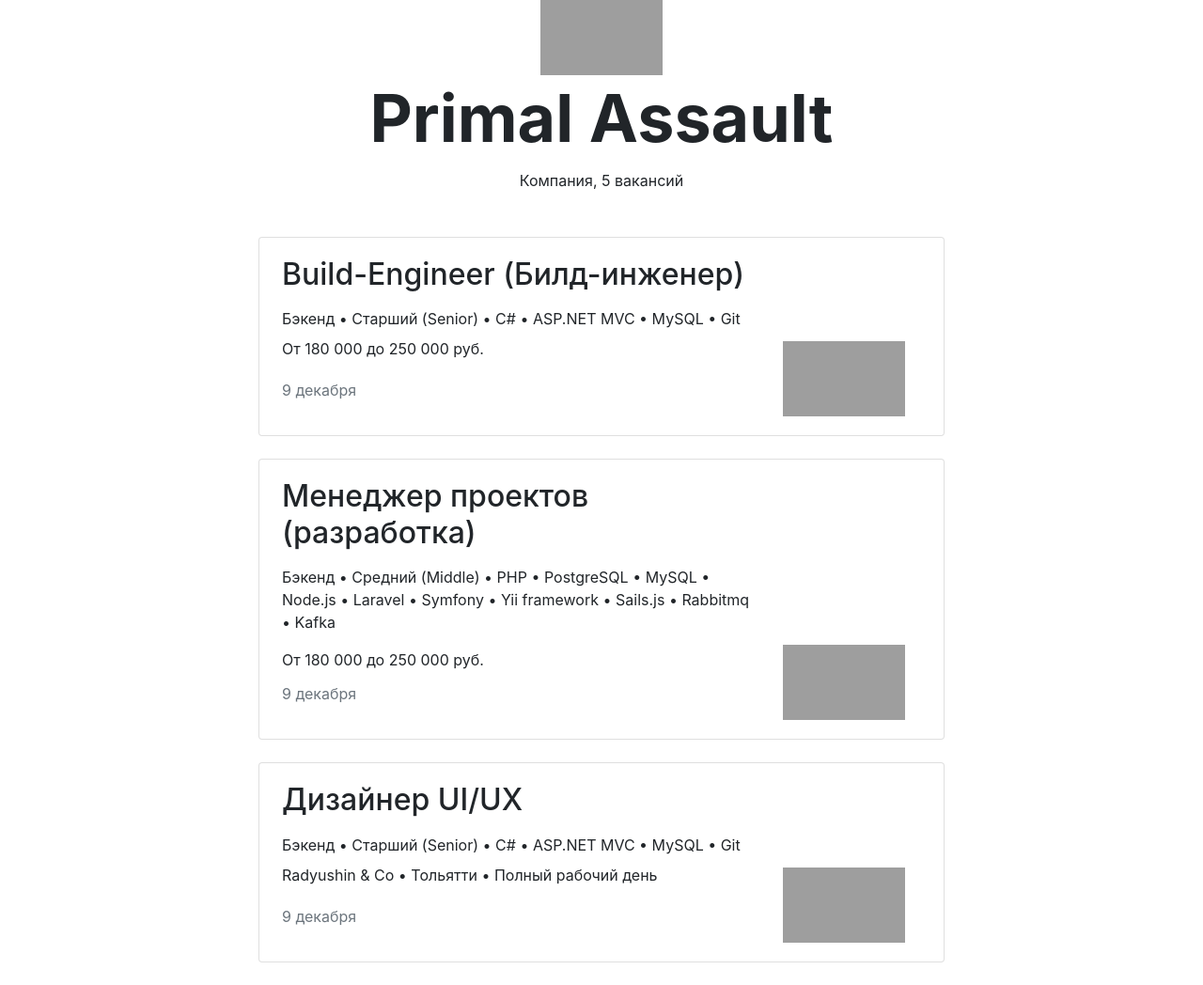
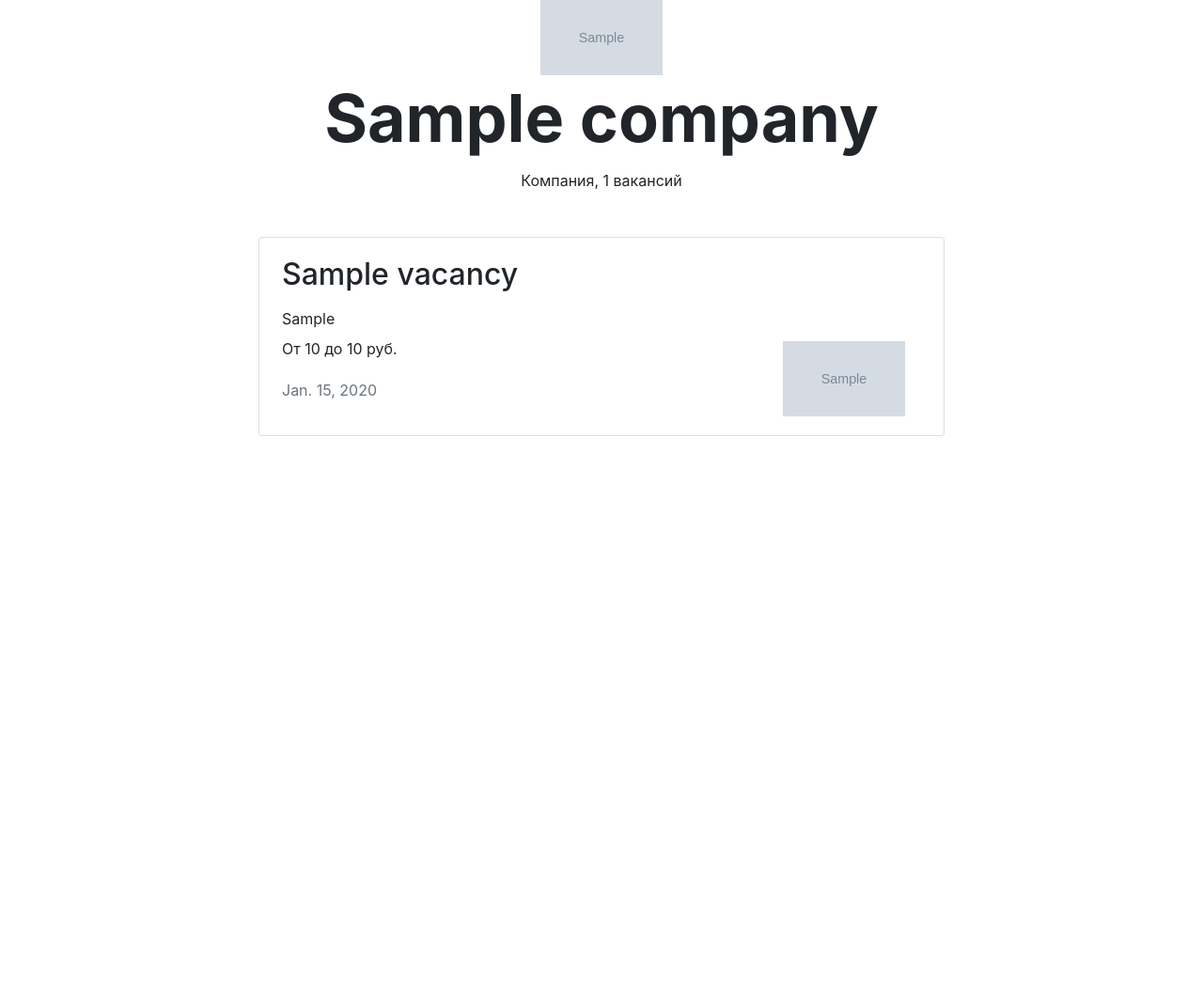
Before and after one commit to gukobrist/jumandji, a Django app: page /companies/1 in a window 1280 px wide. Shown: the part 176-1224 px from the top of the page at 94% size. After the commit the page ends 640 px from the top, so only its background shows below. Run offline with Django 3.2, Linux system fonts and the light colour scheme; tables that the repository leaves empty hold one stand-in row (values such as "Sample post"); grey boxes marked "Sample" are stand-in pictures; some libraries are stand-ins or nearby versions; grey boxes are pictures that could not be loaded.

Commit message:
Add company page

```diff
--- a/djoomandji/jobsearch/templates/jobsearch/company.html
+++ b/djoomandji/jobsearch/templates/jobsearch/company.html
@@ -3,64 +3,36 @@
 {% block title %}Компания | Джуманджи<{% endblock %}
 
 {% block content %}
-
+{% load static %}
   <main class="container mt-3">
     <div class="navbar mt-5">
       <p><a href="#">Назад</a></p>
     </div>
     <section>
       <div class="text-center">
-        <img src="https://place-hold.it/130x80" width="130" height="80" alt="">
+        <img src="{% get_static_prefix %}{{ company.logo }}" width="130" height="80" alt="">
       </div>
-      <h1 class="h1 text-center mx-auto mt-0 pt-1" style="font-size: 70px;"><strong>Primal Assault</strong></h1>
-      <p class="text-center pt-1">Компания, 5 вакансий</p>
+      <h1 class="h1 text-center mx-auto mt-0 pt-1" style="font-size: 70px;"><strong>{{ company.name }}</strong></h1>
+      <p class="text-center pt-1">Компания, {{ vacancies.count }} вакансий</p>
       <div class="row mt-5">
         <div class="col-12 col-lg-8 offset-lg-2 m-auto">
+          {% for i in vacancies %}
           <div class="card mb-4">
             <div class="card-body px-4">
               <div class="row">
                 <div class="col-12 col-md-8 col-lg-9">
-                  <h2 class="h2 pb-2">Build-Engineer (Билд-инженер)</h2>
-                  <p class="mb-2">Бэкенд • Старший (Senior) • C# • ASP.NET MVC • MySQL • Git</p>
-                  <p>От 180 000 до 250 000 руб.</p>
-                  <p class="text-muted pt-1">9 декабря</p>
+                  <h2 class="h2 pb-2">{{ i.title }}</h2>
+                  <p class="mb-2">{{ i.skills}}</p>
+                  <p>От {{ i.salary_min }} до {{ i.salary_max }} руб.</p>
+                  <p class="text-muted pt-1">{{ i.published_at }}</p>
                 </div>
                 <div class="col-12 col-md-4 col-lg-3 d-flex align-items-end">
-                  <img src="https://place-hold.it/130x80" width="130" height="80" alt="">
+                  <img src="{% get_static_prefix %}{{ company.logo }}" width="130" height="80" alt="">
                 </div>
               </div>
             </div>
           </div>
-          <div class="card mb-4">
-            <div class="card-body px-4">
-              <div class="row">
-                <div class="col-12 col-md-8 col-lg-9">
-                  <h2 class="h2 pb-2">Менеджер проектов (разработка)</h2>
-                  <p>Бэкенд • Средний (Middle) • PHP • PostgreSQL • MySQL • Node.js • Laravel • Symfony • Yii framework • Sails.js • Rabbitmq • Kafka</p>
-                  <p class="mb-2">От 180 000 до 250 000 руб.</p>
-                  <p class="text-muted pt-1">9 декабря</p>
-                </div>
-                <div class="col-12 col-md-4 col-lg-3 d-flex align-items-end">
-                  <img src="https://place-hold.it/130x80" width="130" height="80" alt="">
-                </div>
-              </div>
-            </div>
-          </div>
-          <div class="card mb-4">
-            <div class="card-body px-4">
-              <div class="row">
-                <div class="col-12 col-md-8 col-lg-9">
-                  <h2 class="h2 pb-2">Дизайнер UI/UX</h2>
-                  <p class="mb-2">Бэкенд • Старший (Senior) • C# • ASP.NET MVC • MySQL • Git</p>
-                  <p>Radyushin & Co • Тольятти • Полный рабочий день</p>
-                  <p class="text-muted pt-1">9 декабря</p>
-                </div>
-                <div class="col-12 col-md-4 col-lg-3 d-flex align-items-end">
-                  <img src="https://place-hold.it/130x80" width="130" height="80" alt="">
-                </div>
-              </div>
-            </div>
-          </div>
+          {% endfor %}
         </div>
       </div>
     </section>
--- a/djoomandji/jobsearch/views.py
+++ b/djoomandji/jobsearch/views.py
@@ -34,8 +34,15 @@ class VacanciesSpesialView(View):
                       })
 
 class CompanyView(View):
-    def get(self, request, *args, **kwargs):
-        return render(request, 'jobsearch/company.html', context={})
+    def get(self, request, id, *args, **kwargs):
+        company = Company.objects.get(id=id)
+        vacancies = company.vacancies.all()
+        print(vacancies)
+        return render(request, 'jobsearch/company.html', context=
+                      {
+                          'company': company,
+                          'vacancies': vacancies,
+                      })
 
 class VacancieView(View):
     def get(self, request, *args, **kwargs):
```
Also changed, not shown: 1 other file.
